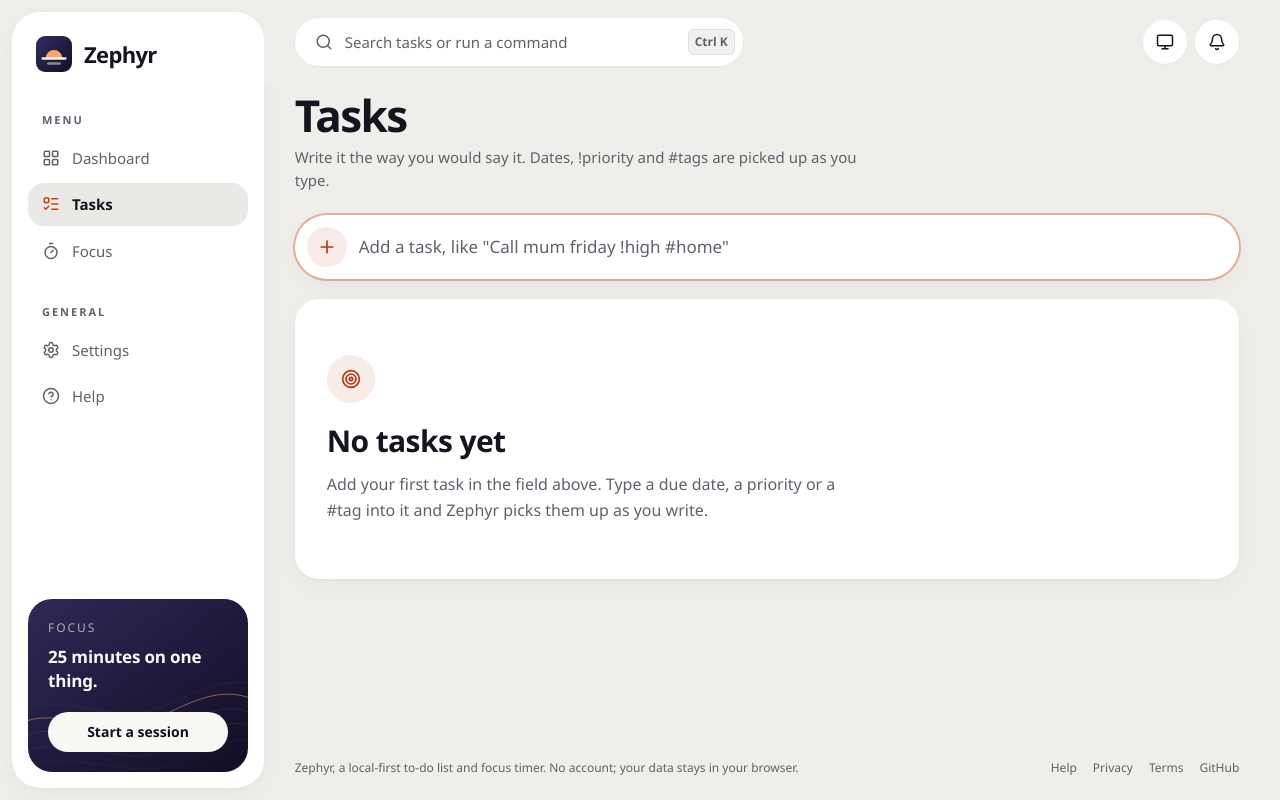
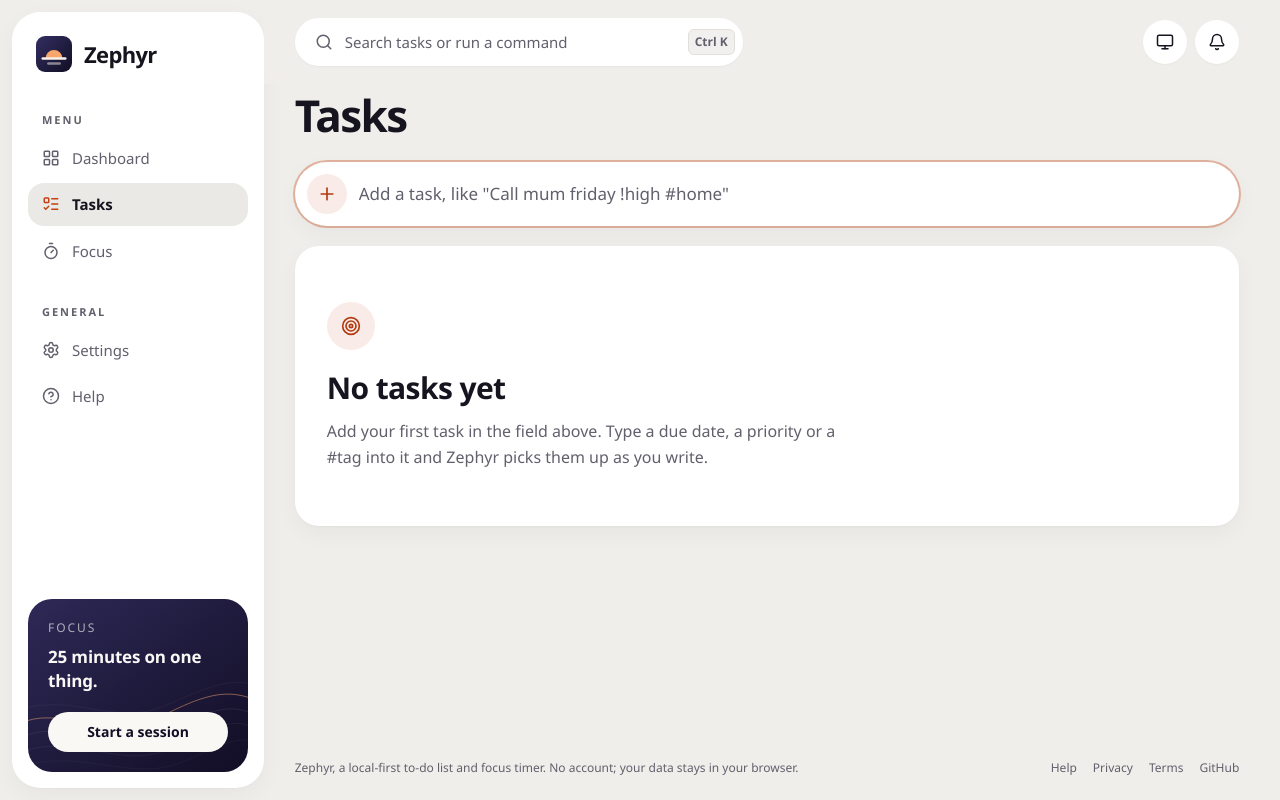
Before and after one commit to dominikkoenitzer/Zephyr, a React (Vite) app: page /tasks in a window 1280 px wide. Built offline with nearby package versions, Linux system fonts and the light colour scheme.

Commit message:
Drop the explainer under the Tasks title

```diff
--- a/src/pages/TasksPage.jsx
+++ b/src/pages/TasksPage.jsx
@@ -9,7 +9,7 @@ function TasksPage() {
 
   return (
     <PageContainer>
-      <PageHeader title="Tasks" description="Write it the way you would say it. Dates, !priority and #tags are picked up as you type." />
+      <PageHeader title="Tasks" />
       <TaskList />
     </PageContainer>
   );
```
